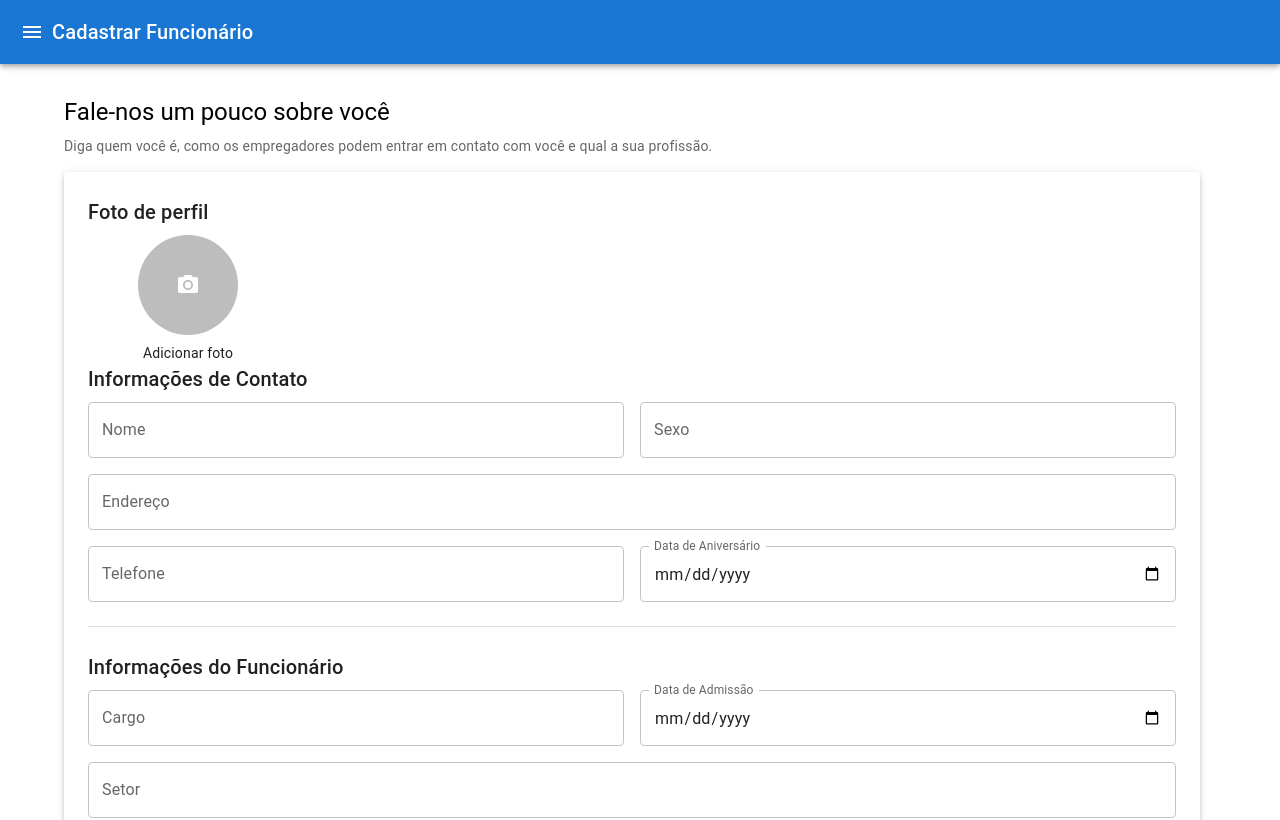
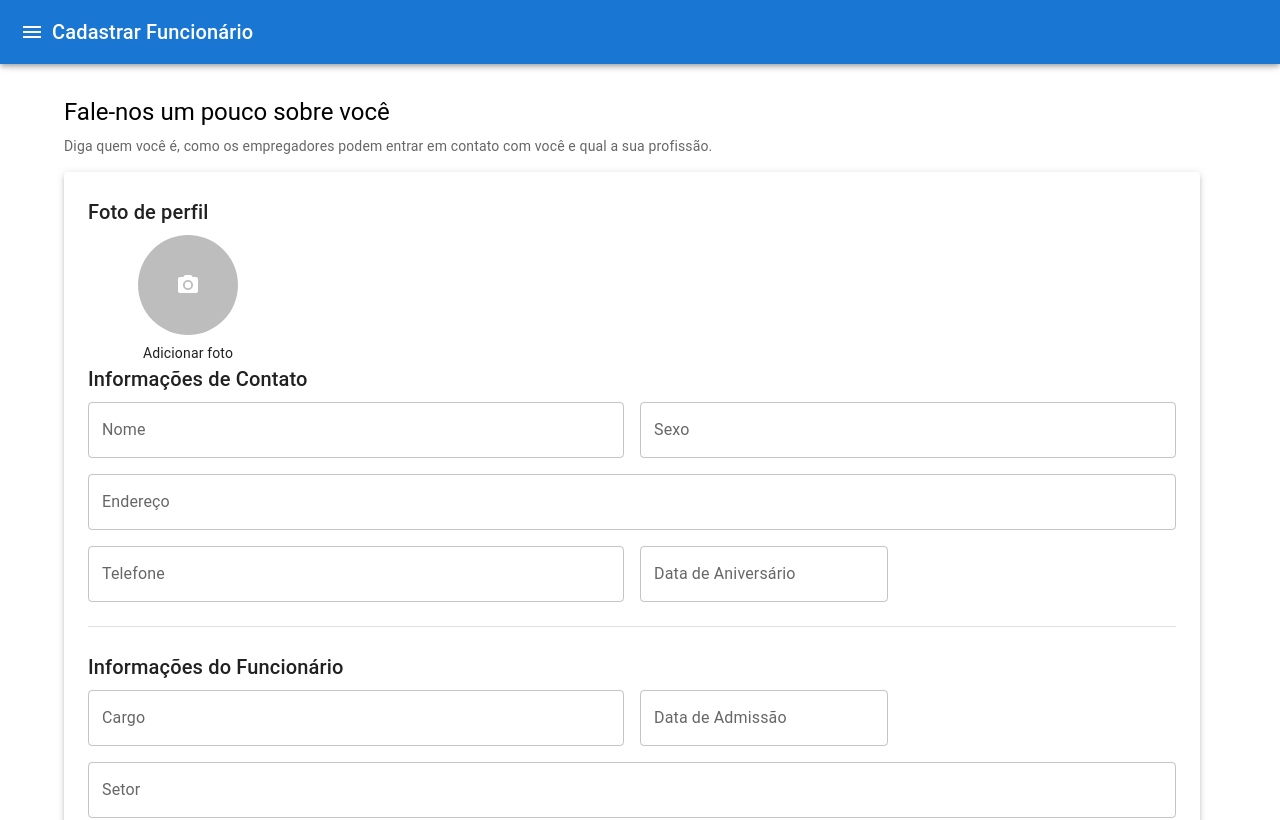
Before and after one commit to Andre-Silva-Peixoto/projeto-taugor-frontend, a React (Create React App) app: page /cadastrar-funcionario in a window 1280 px wide. Shown: the top 820 px of the page. Built offline with nearby package versions, Linux system fonts and the light colour scheme; no server answers; sample sign-in values are in the browser's storage.

Commit message:
Formatar celular e datepickers refeitos

```diff
--- a/package.json
+++ b/package.json
@@ -7,6 +7,7 @@
     "@emotion/styled": "^11.13.0",
     "@mui/icons-material": "^6.1.6",
     "@mui/material": "^6.1.6",
+    "@mui/x-date-pickers": "^7.22.2",
     "@react-pdf/renderer": "^4.0.0",
     "@testing-library/jest-dom": "^5.17.0",
     "@testing-library/react": "^13.4.0",
@@ -15,6 +16,7 @@
     "@types/node": "^16.18.118",
     "@types/react": "^18.3.12",
     "@types/react-dom": "^18.3.1",
+    "dayjs": "^1.11.13",
     "firebase": "^11.0.1",
     "react": "^18.3.1",
     "react-dom": "^18.3.1",
--- a/src/pages/cadastrarFuncionario/CadastrarFuncionario.tsx
+++ b/src/pages/cadastrarFuncionario/CadastrarFuncionario.tsx
@@ -25,6 +25,10 @@ import { getAuth } from "firebase/auth";
 import { getStorage, ref, uploadBytes, getDownloadURL } from "firebase/storage";
 import { useNavigate } from "react-router-dom";
 import { Funcionario } from '../../types/Funcionario';
+import { DatePicker } from '@mui/x-date-pickers/DatePicker';
+import { LocalizationProvider } from '@mui/x-date-pickers';
+import { AdapterDayjs } from '@mui/x-date-pickers/AdapterDayjs';
+import { Dayjs } from 'dayjs';
 
 const apiUrl = process.env.REACT_APP_API_URL;
 
@@ -38,9 +42,9 @@ const CadastrarFuncionarios = () => {
         sexo: '',
         endereco: '',
         telefone: '',
-        dataAniversario: '',
+        dataAniversario: null,
         cargo: '',
-        dataAdmissao: '',
+        dataAdmissao: null,
         setor: '',
         salario: '',
         fotoPerfil: '',
@@ -65,7 +69,7 @@ const CadastrarFuncionarios = () => {
                 throw new Error(`Erro ao cadastrar funcionário: ${response.statusText}`);
             }
 
-            if(response.ok){
+            if (response.ok) {
                 const data = await response.json();
 
                 setIdFuncionario(data.id);
@@ -92,7 +96,23 @@ const CadastrarFuncionarios = () => {
     };
 
     const handleInputChange = (e: React.ChangeEvent<HTMLInputElement>) => {
-        setForm({ ...form, [e.target.name]: e.target.value });
+        const { name, value } = e.target;
+        const tamanhoMaximoCelular = 11;
+        // Limitar o salário para números apenas
+        if (name === 'salario') {
+            const onlyNumbers = value.replace(/\D/g, '');
+            setForm({ ...form, [name]: onlyNumbers });
+        }
+        // Formatar o telefone
+        else if (name === 'telefone') {
+            const onlyNumbers = value.replace(/\D/g, '');
+            const formattedPhone = onlyNumbers.slice(0, tamanhoMaximoCelular)
+              .replace(/^(\d{2})(\d)/g, '($1) $2')
+              .replace(/(\d{5})(\d)/, '$1-$2');
+            setForm({ ...form, [name]: formattedPhone });
+          } else {
+            setForm({ ...form, [name]: value });
+        }
     };
 
     const validateForm = () => {
@@ -101,9 +121,9 @@ const CadastrarFuncionarios = () => {
         if (!form.sexo) tempErrors.sexo = "Sexo é obrigatório";
         if (!form.endereco) tempErrors.endereco = "Endereço é obrigatório";
         if (!form.telefone) tempErrors.telefone = "Telefone é obrigatório e deve ser válido (ex. 11987654321)";
-        if (!form.dataAniversario) tempErrors.dataAniversario = "Data de Aniversário é obrigatória";
+        //if (!form.dataAniversario) tempErrors.dataAniversario = "Data de Aniversário é obrigatória";
         if (!form.cargo) tempErrors.cargo = "Cargo é obrigatório";
-        if (!form.dataAdmissao) tempErrors.dataAdmissao = "Data de Admissão é obrigatória";
+        //if (!form.dataAdmissao) tempErrors.dataAdmissao = "Data de Admissão é obrigatória";
         if (!form.setor) tempErrors.setor = "Setor é obrigatório";
         if (!form.salario) tempErrors.salario = "Salário é obrigatório";
 
@@ -167,9 +187,9 @@ const CadastrarFuncionarios = () => {
             sexo: '',
             endereco: '',
             telefone: '',
-            dataAniversario: '',
+            dataAniversario: null,
             cargo: '',
-            dataAdmissao: '',
+            dataAdmissao: null,
             setor: '',
             salario: '',
             fotoPerfil: '',
@@ -287,17 +307,19 @@ const CadastrarFuncionarios = () => {
                                 />
                             </Grid2>
                             <Grid2 size={{ xs: 12, sm: 6 }}>
-                                <TextField
+                                <LocalizationProvider dateAdapter={AdapterDayjs}>
+                                    <DatePicker
                                         label="Data de Aniversário"
-                                    name="dataAniversario"
-                                    fullWidth
-                                    type="date"
-                                    InputLabelProps={{ shrink: true }}
                                         value={form.dataAniversario}
-                                    onChange={handleInputChange}
-                                    error={!!errors.dataAniversario}
-                                    helperText={errors.dataAniversario}
+                                        onChange={(newValue: Dayjs | null) =>
+                                            setForm({
+                                                ...form,
+                                                dataAniversario: newValue
+                                            })
+                                        }
+                                        format='DD/MM/YYYY'
                                     />
+                                </LocalizationProvider>
                             </Grid2>
                         </Grid2>
 
@@ -320,17 +342,19 @@ const CadastrarFuncionarios = () => {
                                 />
                             </Grid2>
                             <Grid2 size={{ xs: 12, sm: 6 }}>
-                                <TextField
+                                <LocalizationProvider dateAdapter={AdapterDayjs}>
+                                    <DatePicker
                                         label="Data de Admissão"
-                                    name="dataAdmissao"
-                                    fullWidth
-                                    type="date"
-                                    InputLabelProps={{ shrink: true }}
                                         value={form.dataAdmissao}
-                                    onChange={handleInputChange}
-                                    error={!!errors.dataAdmissao}
-                                    helperText={errors.dataAdmissao}
+                                        onChange={(newValue: Dayjs | null) =>
+                                            setForm({
+                                                ...form,
+                                                dataAdmissao: newValue
+                                            })
+                                        }
+                                        format='DD/MM/YYYY'
                                     />
+                                </LocalizationProvider>
                             </Grid2>
                             <Grid2 size={{ xs: 12 }}>
                                 <TextField
--- a/src/pages/editarFuncionario/EditarFuncionario.tsx
+++ b/src/pages/editarFuncionario/EditarFuncionario.tsx
@@ -30,6 +30,9 @@ import ExpandMoreIcon from '@mui/icons-material/ExpandMore';
 import ExpandLessIcon from '@mui/icons-material/ExpandLess';
 import { Funcionario } from '../../types/Funcionario';
 import { HistoricoItem } from '../../types/HistoricoItem';
+import { DatePicker, LocalizationProvider } from '@mui/x-date-pickers';
+import dayjs, { Dayjs } from 'dayjs';
+import { AdapterDayjs } from '@mui/x-date-pickers/AdapterDayjs';
 
 const apiUrl = process.env.REACT_APP_API_URL;
 
@@ -42,9 +45,9 @@ const EditarFuncionario = () => {
         sexo: '',
         endereco: '',
         telefone: '',
-        dataAniversario: '',
+        dataAniversario: dayjs(),
         cargo: '',
-        dataAdmissao: '',
+        dataAdmissao: dayjs(),
         setor: '',
         salario: '',
         fotoPerfil: '',
@@ -65,6 +68,14 @@ const EditarFuncionario = () => {
     const location = useLocation();
     const { idFuncionario }: { idFuncionario: string } = location.state || {};
 
+    const formatarDatas = (data: any) => {
+        const dadosFormatados = {...data};
+
+        dadosFormatados.dataAniversario = dayjs(data.dataAniversario);
+        dadosFormatados.dataAdmissao = dayjs(data.dataAdmissao);
+        return dadosFormatados;
+    }
+
     const detalharFuncionario = async () => {
         const auth = getAuth();
         const token = await auth.currentUser?.getIdToken();
@@ -77,7 +88,8 @@ const EditarFuncionario = () => {
                 }
             });
             const data = await response.json();
-            setForm(data);
+            const dadosFormatados = formatarDatas(data);
+            setForm(dadosFormatados);
             setHistorico(data.historico);
         } catch (error) {
             console.error('Erro ao buscar funcionário:', error);
@@ -143,8 +155,13 @@ const EditarFuncionario = () => {
     const handleSubmit = async () => {
         if (validateForm()) {
             try {
+                const formDataWithDate = {
+                    ...form,
+                    dataAdmissao: form.dataAdmissao ? dayjs(form.dataAdmissao) : null,
+                    dataAniversario: form.dataAniversario ? dayjs(form.dataAniversario) : null
+                };
                 const url = await handleUploadFoto();
-                await editarFuncionario(idFuncionario, form, url ?? undefined);
+                await editarFuncionario(idFuncionario, formDataWithDate, url ?? undefined);
                 setOpenSnackbar({ open: true, message: "Funcionário editado com sucesso!", severity: "success" });
                 setOpenDialog(true);
             } catch (error) {
@@ -173,19 +190,18 @@ const EditarFuncionario = () => {
         return null;
     };
 
-    const validateForm = (): boolean => {
-        let valid = true;
-        let newErrors: Partial<Funcionario> = {};
+    const validateForm = () => {
+        let tempErrors: Partial<Funcionario> = {};
+        if (!form.nome) tempErrors.nome = "Nome é obrigatório";
+        if (!form.sexo) tempErrors.sexo = "Sexo é obrigatório";
+        if (!form.endereco) tempErrors.endereco = "Endereço é obrigatório";
+        if (!form.telefone) tempErrors.telefone = "Telefone é obrigatório e deve ser válido (ex. 11987654321)";
+        if (!form.cargo) tempErrors.cargo = "Cargo é obrigatório";
+        if (!form.setor) tempErrors.setor = "Setor é obrigatório";
+        if (!form.salario) tempErrors.salario = "Salário é obrigatório";
 
-        for (let key in form) {
-            if (typeof form[key as keyof Funcionario] === 'string' && form[key as keyof Funcionario] === '') {
-                newErrors[key as keyof Funcionario] = 'Campo obrigatório';
-                valid = false;
-            }
-        }
-
-        setErrors(newErrors);
-        return valid;
+        setErrors(tempErrors);
+        return Object.keys(tempErrors).length === 0;
     };
 
     const handleToggleExpand = (index: number) => {
@@ -252,7 +268,7 @@ const EditarFuncionario = () => {
                 <Dialog open={historicoDialogOpen} onClose={() => setHistoricoDialogOpen(false)} maxWidth="md" fullWidth>
                     <DialogTitle>Histórico de Alterações</DialogTitle>
                     <DialogContent dividers>
-                        {sortedHistorico.map((item, index) => (
+                        {sortedHistorico.length > 0 ? sortedHistorico.map((item, index) => (
                             <Box key={index} mb={2}>
                                 <ListItemButton onClick={() => handleToggleExpand(index)}>
                                     <ListItemText
@@ -292,7 +308,11 @@ const EditarFuncionario = () => {
                                     ))}
                                 </Collapse>
                             </Box>
-                        ))}
+                        )
+                    ):
+                    <Box>
+                        <DialogTitle>Este funcionário ainda não teve nenhuma alteração.</DialogTitle>
+                    </Box>}
                     </DialogContent>
                     <DialogActions>
                         <Button onClick={() => setHistoricoDialogOpen(false)} color="primary">Fechar</Button>
@@ -384,21 +404,19 @@ const EditarFuncionario = () => {
                                 helperText={errors.telefone}
                             />
                         </Grid2>
-                        <Grid2 size={{ xs: 12, sm: 6 }}>
-                            <TextField
+                        <LocalizationProvider dateAdapter={AdapterDayjs}>
+                            <DatePicker
                                 label="Data de Aniversário"
-                                fullWidth
-                                type="date"
                                 value={form.dataAniversario}
-                                onChange={handleInputChange}
-                                name="dataAniversario"
-                                error={Boolean(errors.dataAniversario)}
-                                helperText={errors.dataAniversario}
-                                InputLabelProps={{
-                                    shrink: true,
-                                }}
+                                onChange={(newValue: Dayjs | null) =>
+                                    setForm({
+                                        ...form,
+                                        dataAniversario: newValue
+                                    })
+                                }
+                                format='DD/MM/YYYY'
                             />
-                        </Grid2>
+                        </LocalizationProvider>
                     </Grid2>
 
                     <Divider sx={{ my: 3 }} />
@@ -419,21 +437,19 @@ const EditarFuncionario = () => {
                                 helperText={errors.cargo}
                             />
                         </Grid2>
-                        <Grid2 size={{ xs: 12, sm: 6 }}>
-                            <TextField
+                        <LocalizationProvider dateAdapter={AdapterDayjs}>
+                            <DatePicker
                                 label="Data de Admissão"
-                                fullWidth
-                                type="date"
                                 value={form.dataAdmissao}
-                                onChange={handleInputChange}
-                                name="dataAdmissao"
-                                error={Boolean(errors.dataAdmissao)}
-                                helperText={errors.dataAdmissao}
-                                InputLabelProps={{
-                                    shrink: true,
-                                }}
+                                onChange={(newValue: Dayjs | null) =>
+                                    setForm({
+                                        ...form,
+                                        dataAdmissao: newValue
+                                    })
+                                }
+                                format='DD/MM/YYYY'
                             />
-                        </Grid2>
+                        </LocalizationProvider>
                         <Grid2 size={{ xs: 12 }}>
                             <TextField
                                 label="Setor"
--- a/src/types/Funcionario.tsx
+++ b/src/types/Funcionario.tsx
@@ -1,3 +1,4 @@
+import { Dayjs } from "dayjs";
 import { HistoricoItem } from "./HistoricoItem";
 
 
@@ -7,9 +8,9 @@ export interface Funcionario {
     sexo: string;
     endereco: string;
     telefone: string;
-    dataAniversario: string;
+    dataAniversario: Dayjs | null;
     cargo: string;
-    dataAdmissao: string;
+    dataAdmissao: Dayjs | null;
     setor: string;
     salario: string;
     fotoPerfil: string;
```
Also changed, not shown: 1 other file (tests, documents, lock files or other folders). Lines whose indentation alone changed are shown as unchanged.
